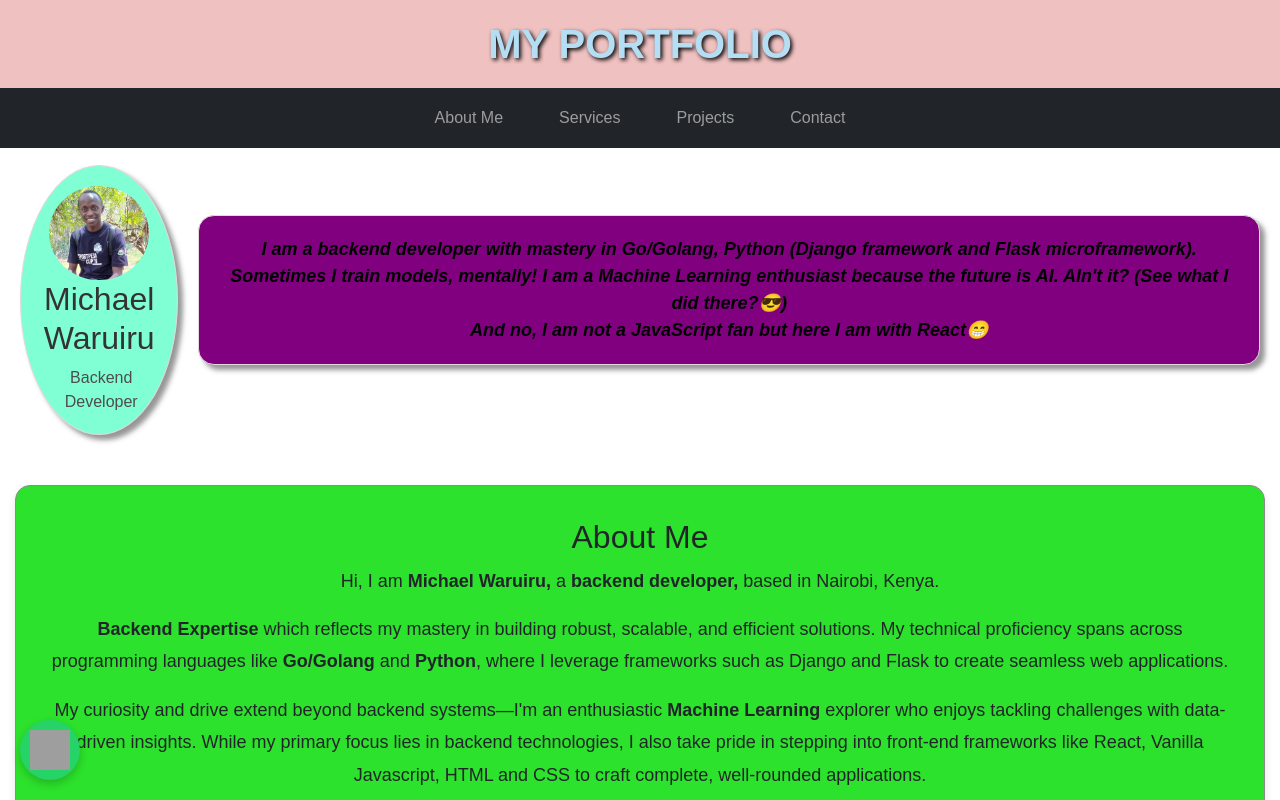
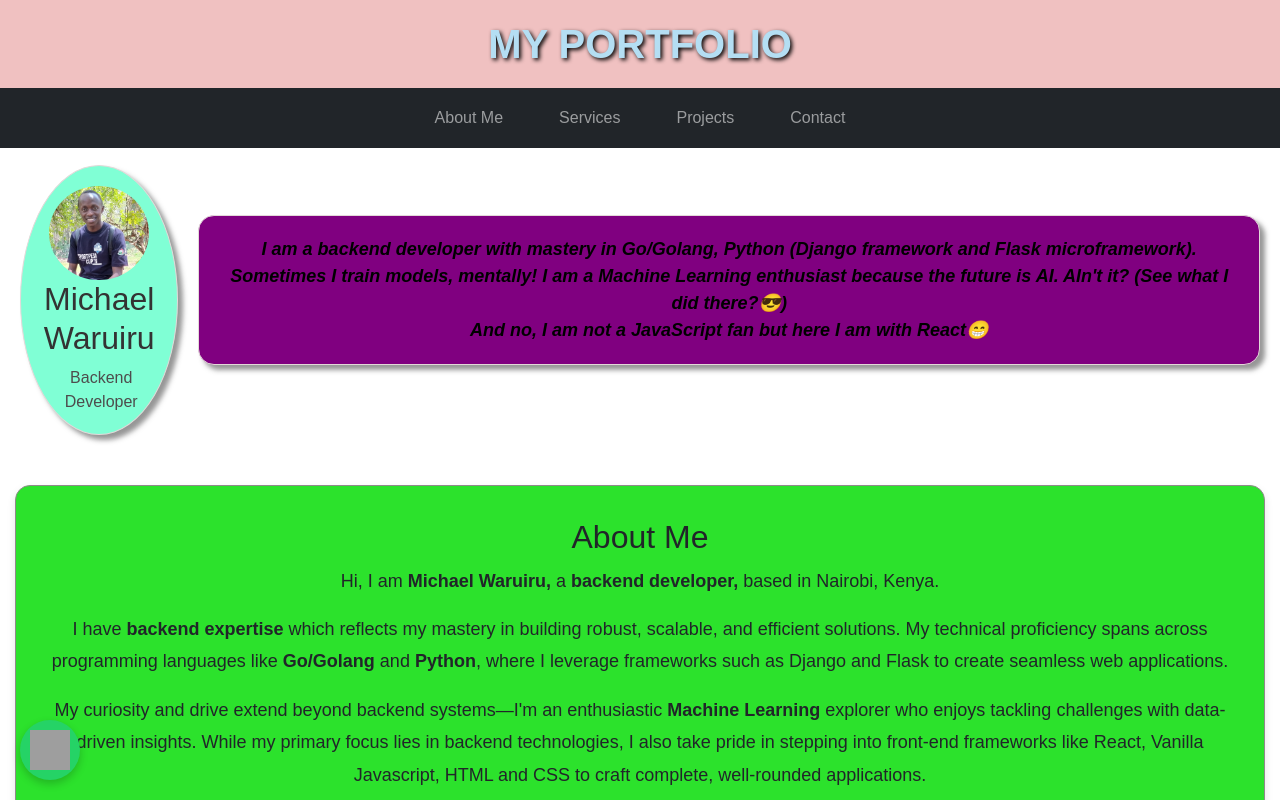
Before and after one commit to MichaelWaruiru/MyPortfolio, a React (Vite) app: page / in a window 1280 px wide. Shown: the top 800 px of the page. Built offline with nearby package versions, Linux system fonts and the light colour scheme; grey boxes are pictures that could not be loaded.

Commit message:
Adjusted about section

```diff
--- a/src/Card.jsx
+++ b/src/Card.jsx
@@ -153,7 +153,7 @@ function Card() {
       <div className="about-section" id="about">
         <h2>About Me</h2>
         <p>Hi, I am <strong>Michael Waruiru,</strong> a <strong>backend developer,</strong> based in Nairobi, Kenya.</p>
-        <p><strong>Backend Expertise</strong> which reflects my mastery in building robust, scalable, and efficient solutions. My technical proficiency spans across programming languages like <strong>Go/Golang</strong> and <strong>Python</strong>, where I leverage frameworks such as Django and Flask to create seamless web applications.</p>
+        <p>I have<strong> backend expertise</strong> which reflects my mastery in building robust, scalable, and efficient solutions. My technical proficiency spans across programming languages like <strong>Go/Golang</strong> and <strong>Python</strong>, where I leverage frameworks such as Django and Flask to create seamless web applications.</p>
         <p>My curiosity and drive extend beyond backend systems—I'm an enthusiastic <strong>Machine Learning</strong> explorer who enjoys tackling challenges with data-driven insights. While my primary focus lies in backend technologies, I also take pride in stepping into front-end frameworks like React, Vanilla Javascript, HTML and CSS to craft complete, well-rounded applications.</p>
         <p>I find joy in solving real-world problems, mentoring, and constantly learning to stay ahead in the fast-evolving tech landscape. Whether it's designing secure database architectures or integrating APIs for services like M-Pesa and Twilio, my goal is always to deliver solutions that empower businesses and individuals alike.</p>
         <p>Outside the world of coding, I live!</p>
```
